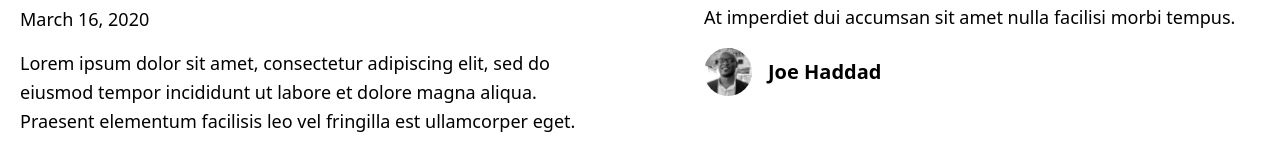
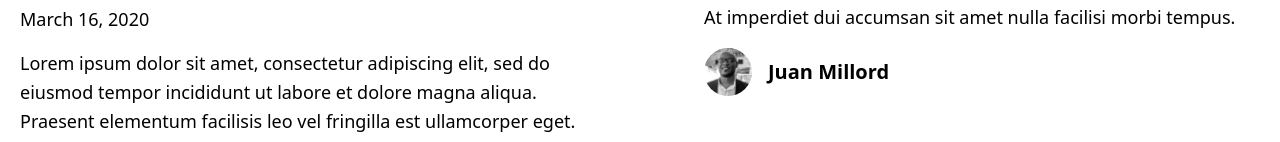
Before and after one commit to millord/javascriptbase, a Next.js app: page / in a window 1280 px wide. Shown: the part 1644-1786 px from the top of the page. Built offline with nearby package versions, Linux system fonts and the light colour scheme.

Commit message:
change the color

```diff
--- a/_posts/preview.md
+++ b/_posts/preview.md
@@ -4,7 +4,7 @@ excerpt: "Lorem ipsum dolor sit amet, consectetur adipiscing elit, sed do eiusmo
 coverImage: "/assets/blog/preview/react.jpeg"
 date: "2020-03-16T05:35:07.322Z"
 author:
-  name: Joe Haddad
+  name: Juan Millord
   picture: "/assets/blog/authors/millord.jpg"
 ogImage:
   url: "/assets/blog/preview/cover2.jpg"
--- a/components/layout.js
+++ b/components/layout.js
@@ -6,7 +6,7 @@ export default function Layout({ preview, children }) {
   return (
     <>
       <Meta />
-      <div className="min-h-screen">
+      <div className="min-h-screen ">
         {/*  <Alert preview={preview} /> */}
         <main>{children}</main>
       </div>
--- a/components/meta.js
+++ b/components/meta.js
@@ -1,5 +1,5 @@
-import Head from 'next/head'
-import { CMS_NAME, HOME_OG_IMAGE_URL } from '../lib/constants'
+import Head from "next/head";
+import { CMS_NAME, HOME_OG_IMAGE_URL } from "../lib/constants";
 
 export default function Meta() {
   return (
@@ -38,5 +38,5 @@ export default function Meta() {
       />
       <meta property="og:image" content={HOME_OG_IMAGE_URL} />
     </Head>
-  )
+  );
 }
```
